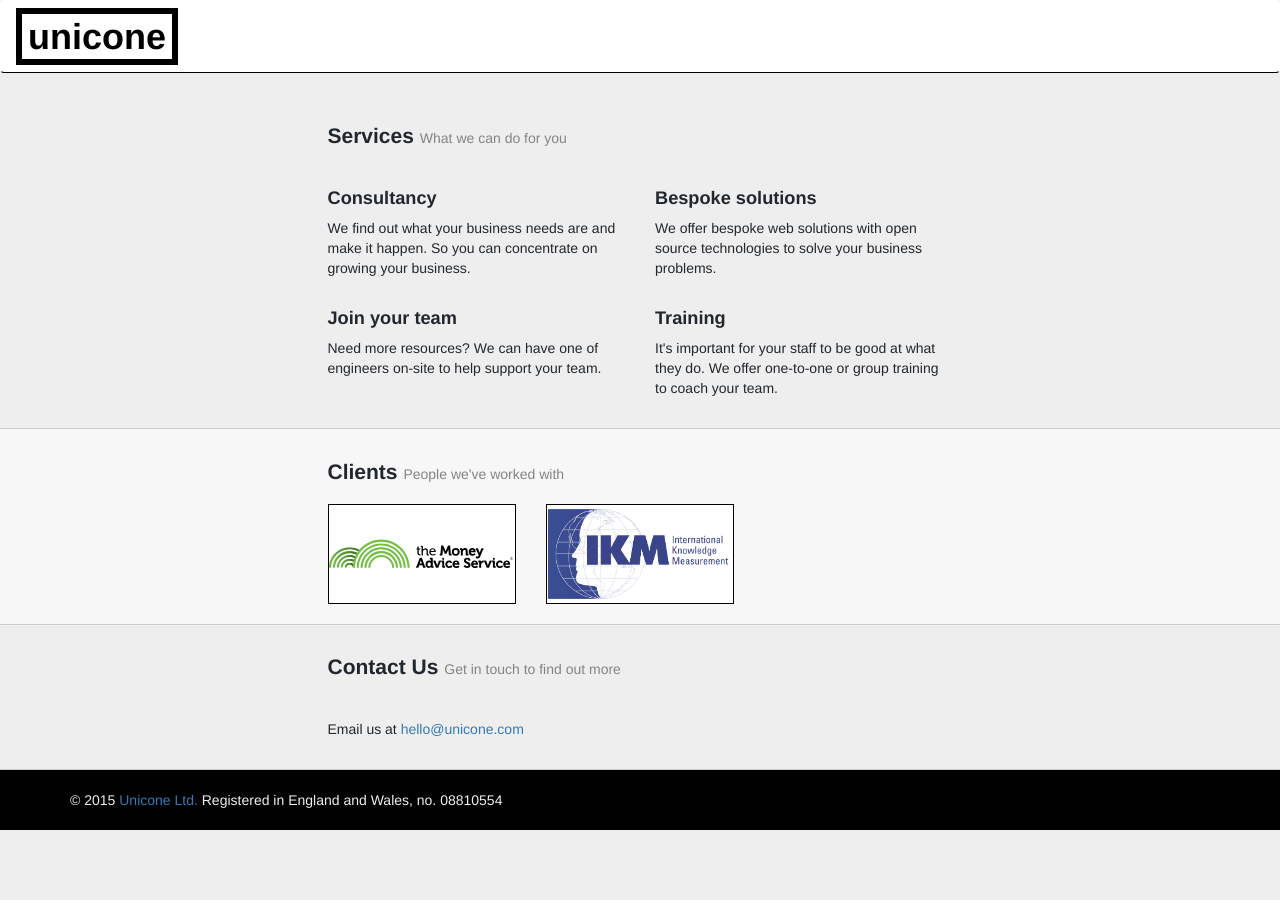
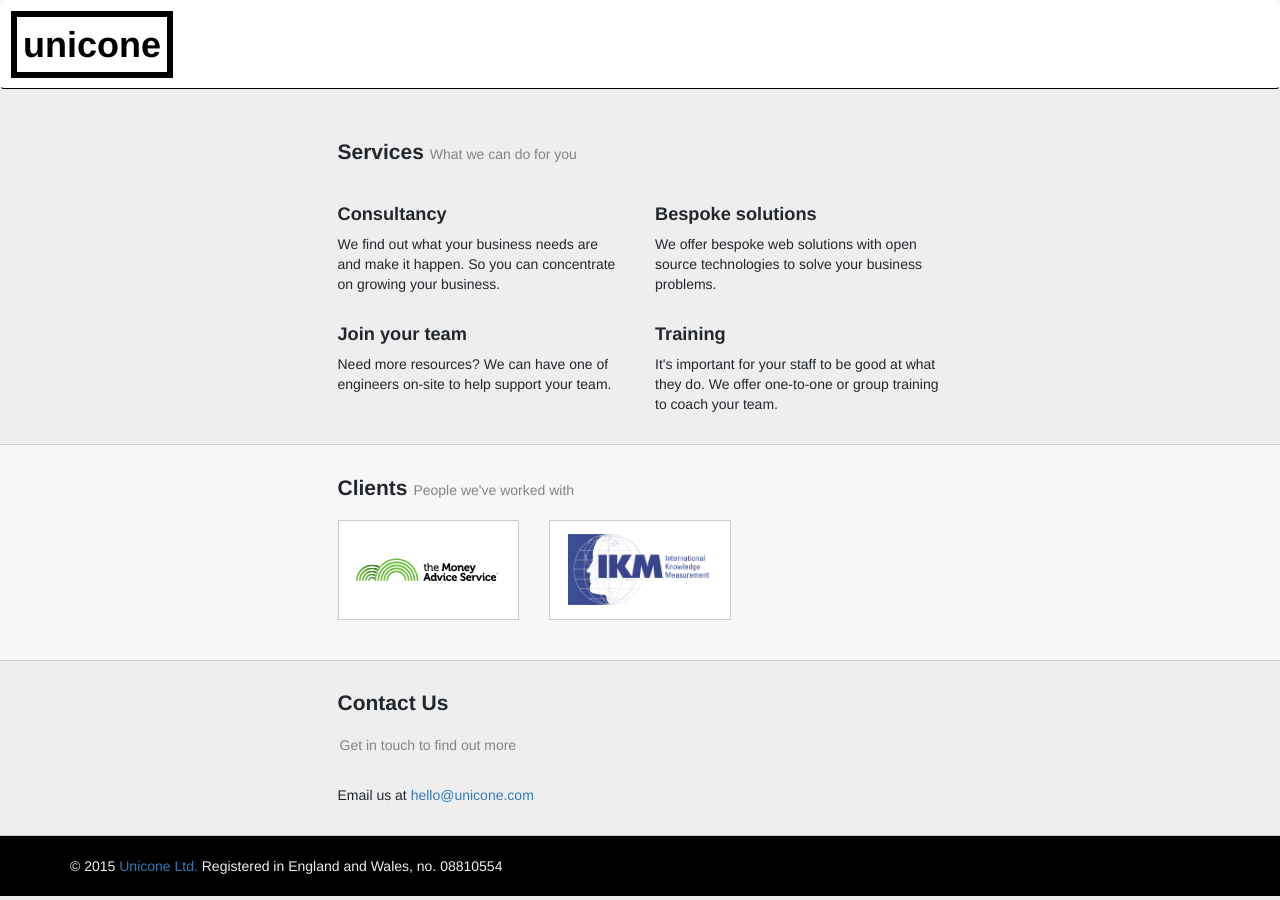
Before and after one commit to unicone/unicone.github.io, a Jekyll site: the page built from index.html, in a window 1280 px wide. Built offline with Jekyll 4.4.1, drawn with Linux system fonts in a browser that asks for light colours; nearby versions of some CDN libraries; some web fonts are replaced; the list of posts is cut into pages by our own code.

Commit message:
mobile friendly

```diff
--- a/_layouts/base.html
+++ b/_layouts/base.html
@@ -47,8 +47,10 @@
 
 <nav class="navbar" role="navigation">
   <div class="container-fluid">
-    <div class="navbar-header">
-      <a class="brand" href="/">unicone</a>
+    <div class="row">
+      <div class="navbar-header">
+        <a class="brand" href="/">unicone</a>
+      </div>
     </div>
   </div>
 </nav>
--- a/css/main.css
+++ b/css/main.css
@@ -41,8 +41,10 @@
 }
 
 .navbar-header {
-  margin-top: 10px;
-  margin-bottom: 10px;
+  padding: 10px;
+}
+
+.container-fluid {
 }
 
 .brand {
@@ -51,6 +53,7 @@
   border: 6px solid black;
   padding: 2px 6px 2px 6px;
   color: black;
+  display: inline-block;
 }
 
 .brand:hover {
@@ -68,8 +71,7 @@
 
 section {
   border-bottom: #ccc 1px solid;
-  padding-top: 20px;
-  padding-bottom: 20px;
+  padding: 20px;
 }
 
 section.clients h2,
@@ -97,8 +99,8 @@
 }
 
 section.clients img {
-  max-width: 100%;
-  max-height: 90px;
+  max-width: 80%;
+  max-height: 80%;
   vertical-align: middle;
   display: inline-block;
 }
@@ -110,8 +112,9 @@
 }
 
 section.clients .client-logo {
-  border: 1px solid black;
+  border: 1px solid #ccc;
   height: 100px;
   text-align: center;
   background-color: white;
+  margin-bottom: 20px;
 }
```
